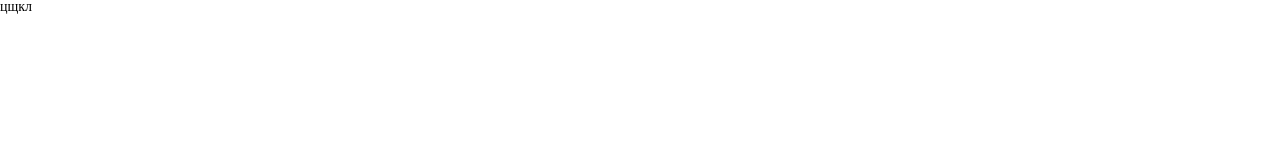
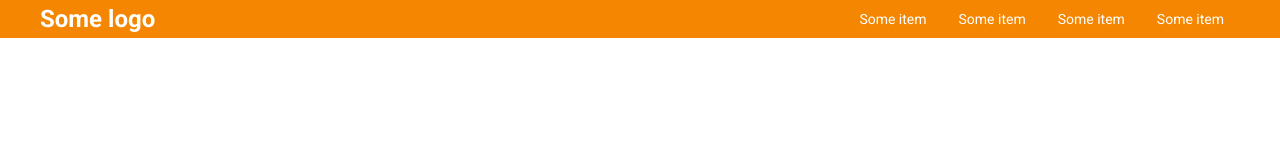
Before and after one commit to dexer1/lesson, a plain HTML site: page index.html in a window 1280 px wide. Drawn offline with Linux system fonts and the light colour scheme.

Commit message:
add header

```diff
--- a/index.html
+++ b/index.html
@@ -9,8 +9,18 @@
     <title>Document</title>
 </head>
 <body>
+    <header class="header">
+        <div class="wrapper">
+            <h1 class="logo">Some logo</h1>
+            <ul class="list">
+                <li class="item">Some item</li>
+                <li class="item">Some item</li>
+                <li class="item">Some item</li>
+                <li class="item">Some item</li>
+            </ul>
+        </div>
+    </header>
 
-цщкл
 
 </body>
 </html>
--- /dev/null
+++ b/scss/header.scss
@@ -0,0 +1,36 @@
+$primary-color: #f58601;
+@import url('https://fonts.googleapis.com/css2?family=Roboto:wght@400;700&display=swap');
+$second-color: #e79742;
+.header {
+  background-color: $primary-color;
+  font-family: 'Roboto', sans-serif;
+
+  .wrapper {
+    display: flex;
+    justify-content: space-between;
+    align-items: center;
+    max-width: 1200px;
+    margin: 0 auto;
+
+    .logo {
+      color: white;
+      font-size: 24px;
+      font-weight: 700;
+    }
+
+    .list {
+      display: flex;
+      justify-content: space-between;
+      align-items: center;
+
+      .item {
+        padding: 12px 16px;
+        color: white;
+        cursor: pointer;
+        &:hover{
+          background-color: $second-color;
+        }
+      }
+    }
+  }
+}
--- a/scss/imports.scss
+++ b/scss/imports.scss
@@ -1 +1,2 @@
 @import "normalize.css" all;
+@import "header.css" all;
```
Also changed, not shown: css/header.css (added), css/imports.css.
